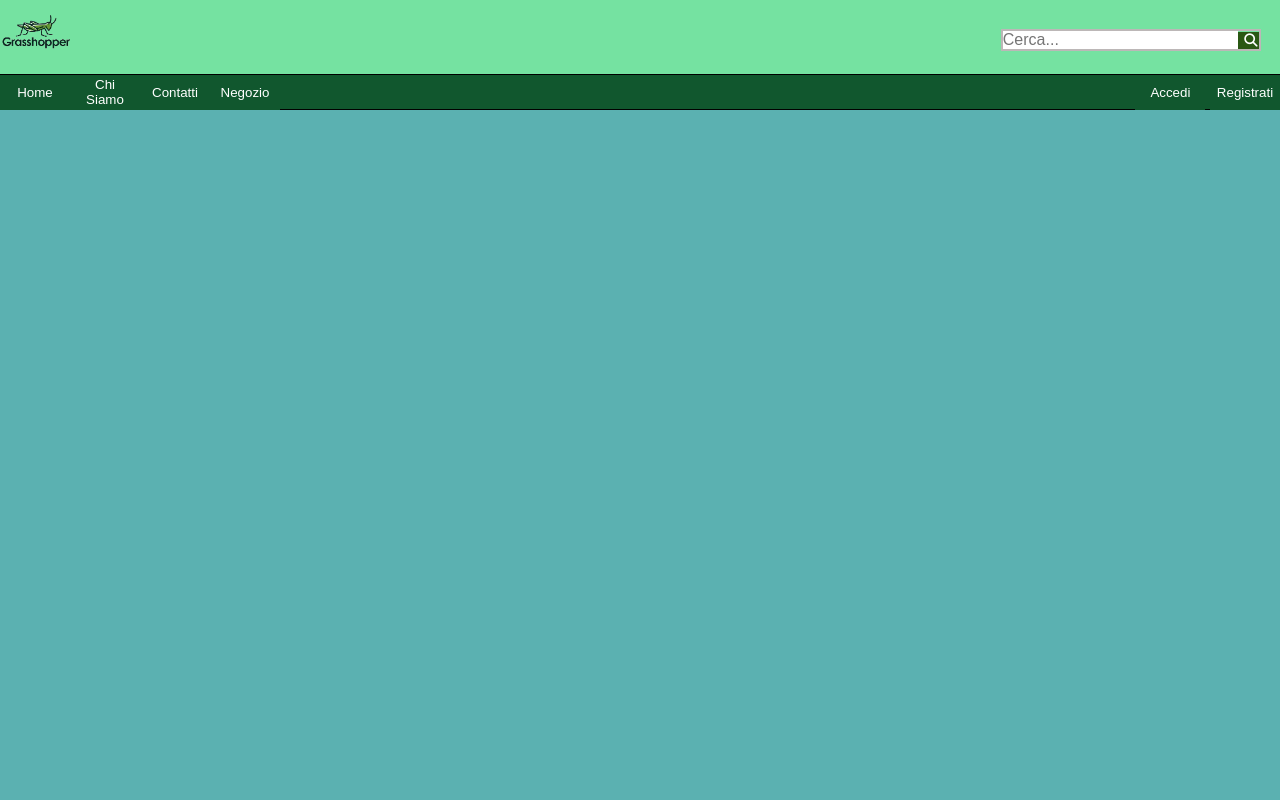
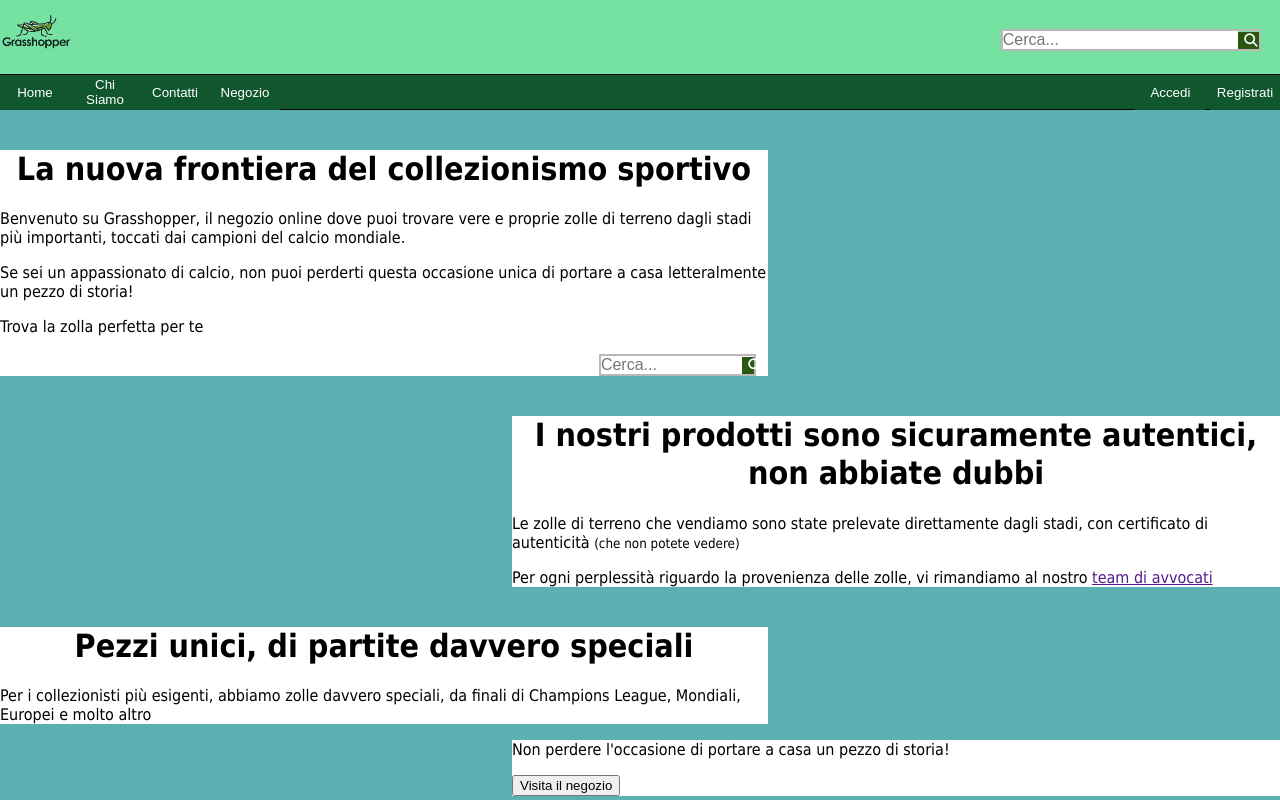
Before and after one commit to Manuelg-200/Grasshopper, a PHP site: page / in a window 1280 px wide. Run offline with PHP 8.4, Linux system fonts and the light colour scheme; some libraries are stand-ins or nearby versions.

Commit message:
Added homepage skeleton

```diff
--- a/index.php
+++ b/index.php
@@ -11,5 +11,34 @@ $_SESSION = array();
     </head>
     <body>
         <?php include("header.php"); ?>
+        <div class="ContentContainer left">
+            <h1>La nuova frontiera del collezionismo sportivo</h1>
+            <p>Benvenuto su Grasshopper, il negozio online dove puoi trovare vere e proprie zolle di terreno dagli stadi più importanti,
+                toccati dai campioni del calcio mondiale.<p>
+            <p>Se sei un appassionato di calcio, non puoi perderti questa occasione unica di portare a casa letteralmente un pezzo di storia!</p>
+            <p>Trova la zolla perfetta per te</p>
+            <form class="searchBarContainer">
+                <input type="text" placeholder="Cerca..." class="searchBar"></input>
+                <button type="submit" class="searchButton"><i class="fa-solid fa-magnifying-glass"></i></Button>
+            </form>
+        </div>
+
+        <div class="ContentContainer right">
+            <h1>I nostri prodotti sono sicuramente autentici, non abbiate dubbi</h1>
+            <p>Le zolle di terreno che vendiamo sono state prelevate direttamente dagli stadi, con certificato di autenticità <small>(che non potete vedere)</small></p>
+            <p>Per ogni perplessità riguardo la provenienza delle zolle, vi rimandiamo al nostro <a href="">team di avvocati</a></p>
+        </div>
+
+        <div class="ContentContainer left">
+            <h1>Pezzi unici, di partite davvero speciali</h1>
+            <p>Per i collezionisti più esigenti, abbiamo zolle davvero speciali, da finali di Champions League, Mondiali, Europei e molto altro</p>
+        </div>
+
+        <div class="ContentContainer right">
+            <p>Non perdere l'occasione di portare a casa un pezzo di storia!</p>
+            <button>Visita il negozio</button>
+        </div>
+
+
     </body>
 </html>
--- a/indexStyle.css
+++ b/indexStyle.css
@@ -13,6 +13,8 @@ h1 {
     margin-top: 40px;
     text-align: center;
 }
+
+/* Header and navbar style */
 
 header {
     display: flex;
@@ -106,3 +108,16 @@ nav {
     background-color: rgb(22, 46, 10);
     cursor: pointer;
 }
+
+/* Main content style */
+.ContentContainer {
+    background-color: white;
+}
+
+.left {
+    margin-right: 40%;
+}
+
+.right {
+    margin-left: 40%;
+}
```
